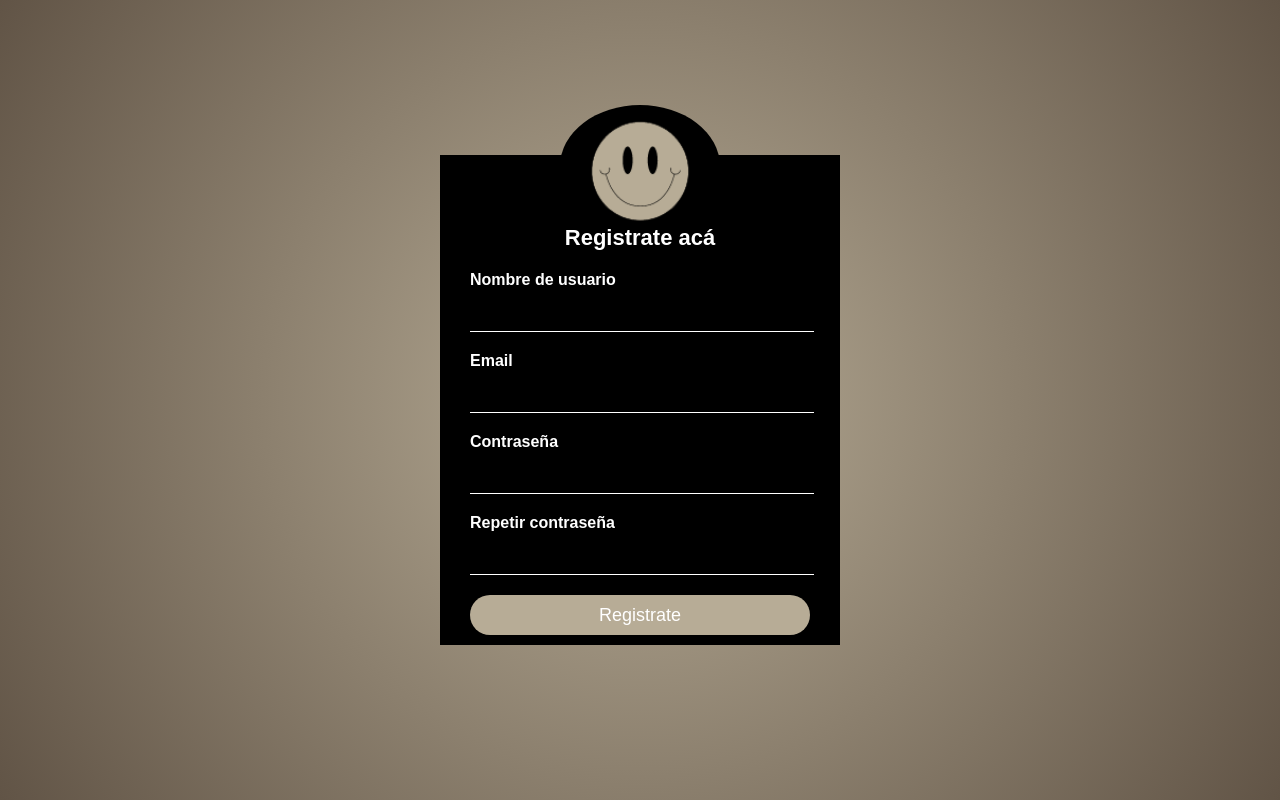
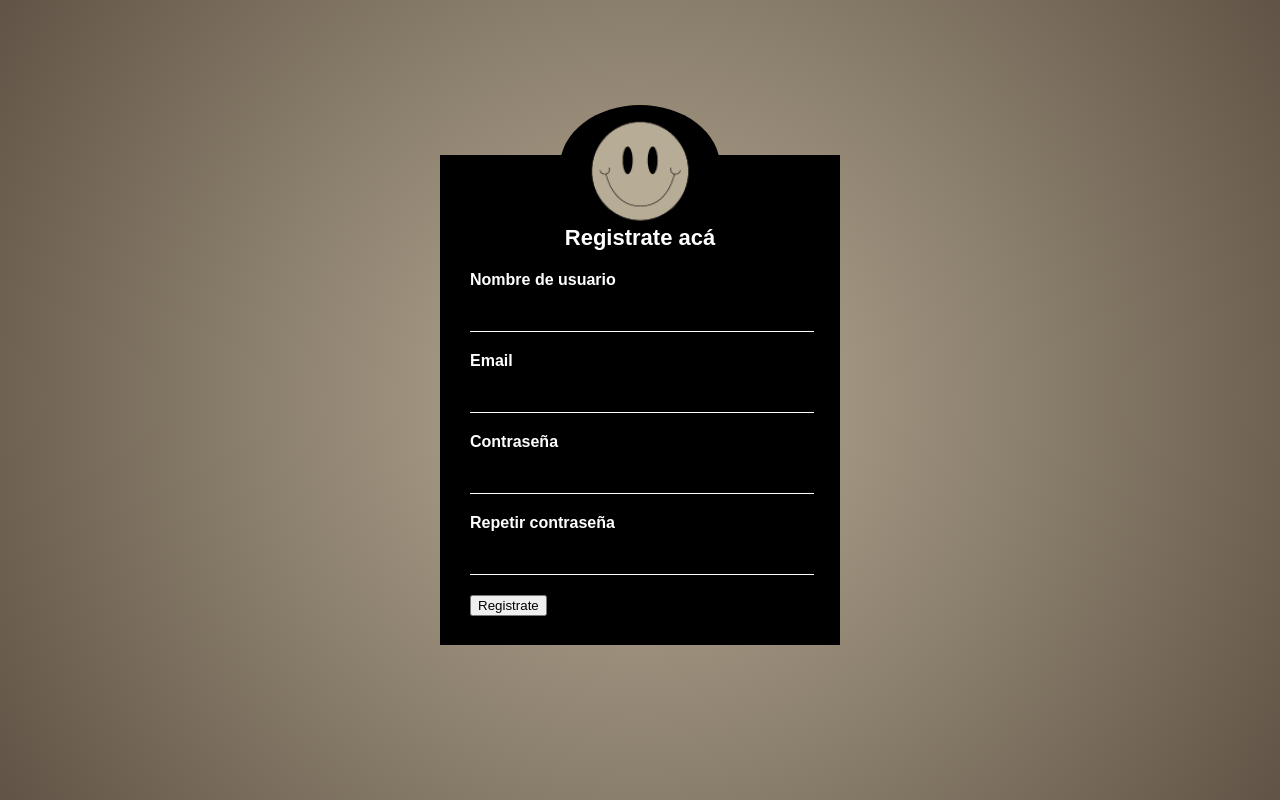
Before and after one commit to Facuplaza001/INTEGRADOR, a plain HTML site: page Register/index.html in a window 1280 px wide. Drawn offline with Linux system fonts and the light colour scheme.

Commit message:
ola54352

```diff
--- a/Register/index.html
+++ b/Register/index.html
@@ -22,7 +22,7 @@
         <input type="password">
         <label for="password">Repetir contraseña</label>
         <input type="password">
-        <input href="../index.html" type="submit" value="Registrate">
+        <button href="../index.html" type="submit">Registrate</button>
       </form>
     </div>
   </body>
```
